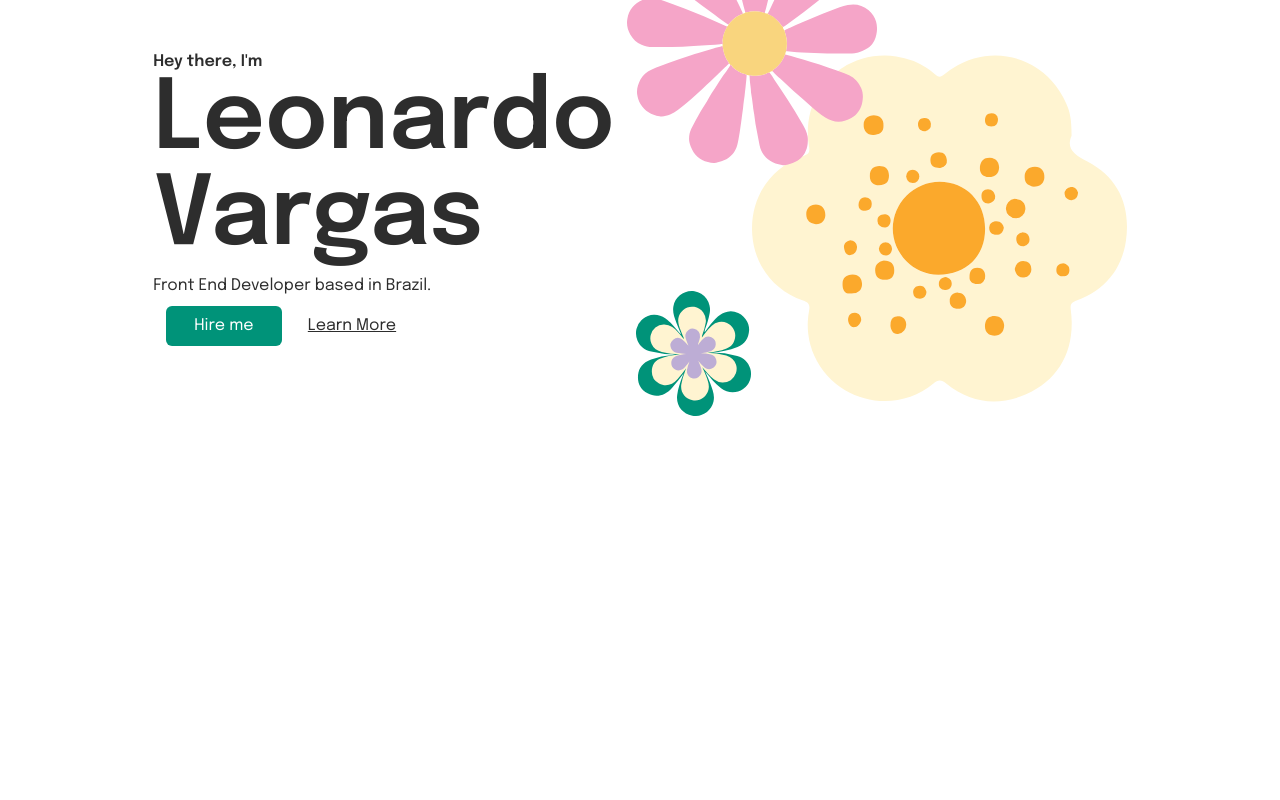
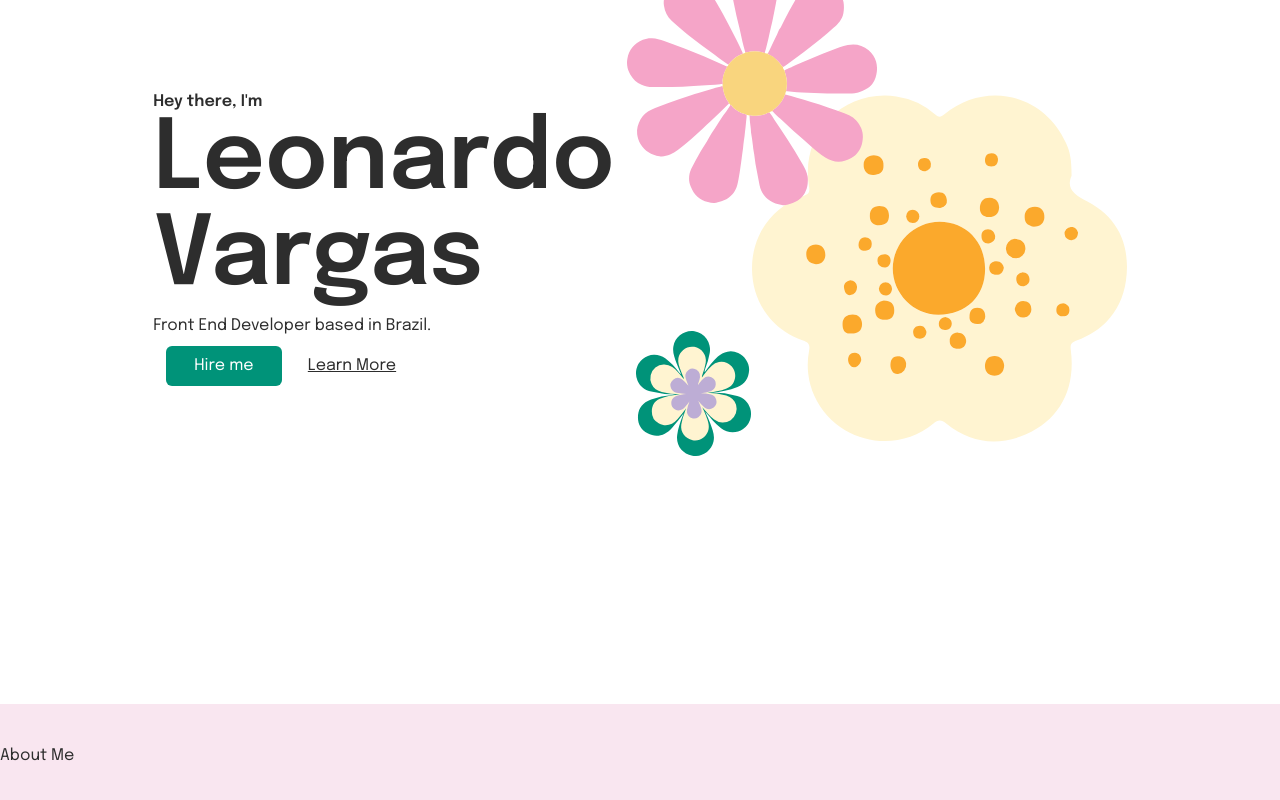
Before and after one commit to Leo-Vargas/Portfolio, a React (Vite) app: page / in a window 1280 px wide. Shown: the part 188-988 px from the top of the page. Before the commit the page ends 800 px from the top, so only its background shows below. Built offline with nearby package versions, Linux system fonts and the light colour scheme.

Commit message:
positioning stuff better

```diff
--- a/src/App.tsx
+++ b/src/App.tsx
@@ -2,6 +2,7 @@ import Navbar from "@/scenes/navbar"
 import Home from "@/scenes/home"
 import { useState } from "react"
 import { SelectedPage } from "@/shared/types"
+import AboutMe from "./scenes/aboutMe"
 
 function App() {
 
@@ -11,7 +12,8 @@ function App() {
     <div className="app">
       <Navbar selectedPage={selectedPage} setSelectedPage={setSelectedPage} />
       <Home selectedPage={selectedPage} setSelectedPage={setSelectedPage} />
-     </div>
+      <AboutMe />
+    </div>
   )
 }
 
--- /dev/null
+++ b/src/scenes/aboutMe/index.tsx
@@ -0,0 +1,11 @@
+type Props = {}
+
+const AboutMe = (props: Props) => {
+  return (
+    <section id="aboutme" className="mt-20 md:mt-52 py-10 bg-primary-pink">
+      <div>About Me</div>
+    </section>
+  )
+}
+
+export default AboutMe
--- a/src/scenes/home/index.tsx
+++ b/src/scenes/home/index.tsx
@@ -11,7 +11,7 @@ type Props = {
 
 const Home = ({ selectedPage, setSelectedPage }: Props) => {
   return (
-  <section id="home" className="gap-16 py-10 md:h-full">
+  <section id="home" className="py-10 md:mt-10">
     <div className="w-3/4 md:flex mx-auto items-center justify-center">
 
       <div className="z-10 mt-32 md:basis-3/5 md:mb-0 mb-12">
```
